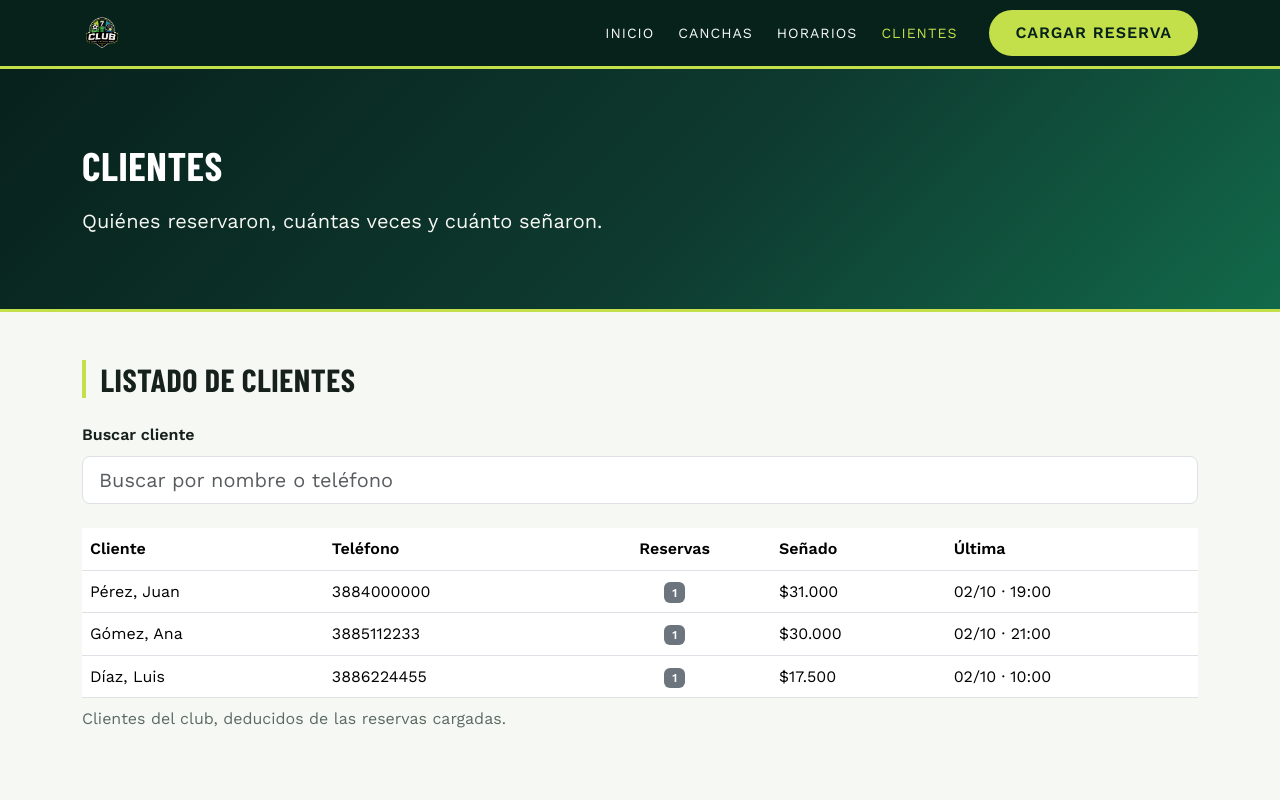
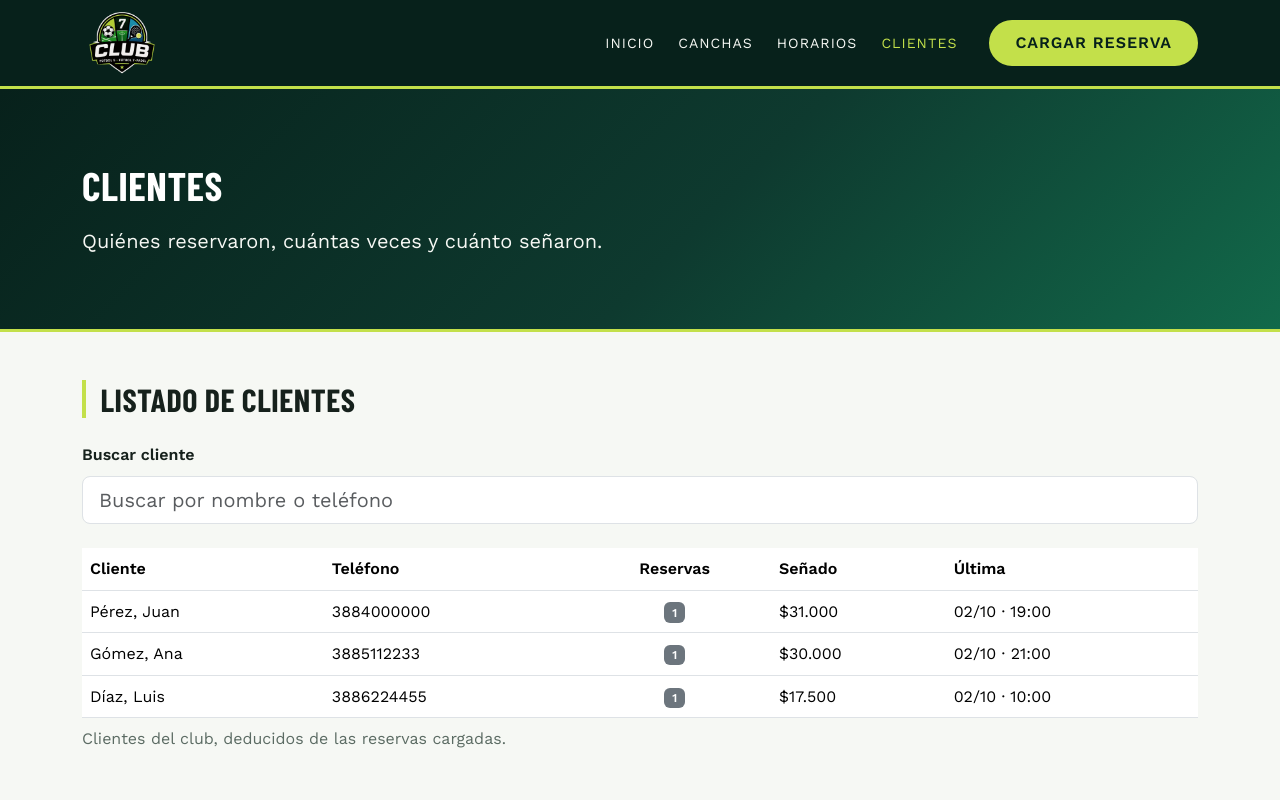
Before and after one commit to Belen-Bulacio/club-cancha-frontend, a React (Vite) app: page /clientes in a window 1280 px wide. Shown: the top 800 px of the page. Built offline with nearby package versions, Linux system fonts and the light colour scheme; no server answers.

Commit message:
Agrandar el logo del nav y actualización del README

```diff
--- a/src/components/Navbar.jsx
+++ b/src/components/Navbar.jsx
@@ -21,7 +21,7 @@ function NavegacionPrincipal() {
     <Navbar as="header" expand="lg" className="navbar-club py-2" variant="dark" sticky="top" expanded={abierto} onToggle={setAbierto}>
       <Container>
         <Navbar.Brand as={Link} to="/" onClick={cerrarMenu}>
-          <Image src="/logo-club.png" alt="Club Cancha" style={{ height: '40px', width: 'auto' }} />
+          <Image src="/logo-club.png" alt="Club Cancha" style={{ height: '80px', width: 'auto', margin: '-10px 0' }} />
         </Navbar.Brand>
 
         <Navbar.Toggle aria-controls="menu-principal" />
```
Also changed, not shown: 1 other file (tests, documents, lock files or other folders).
